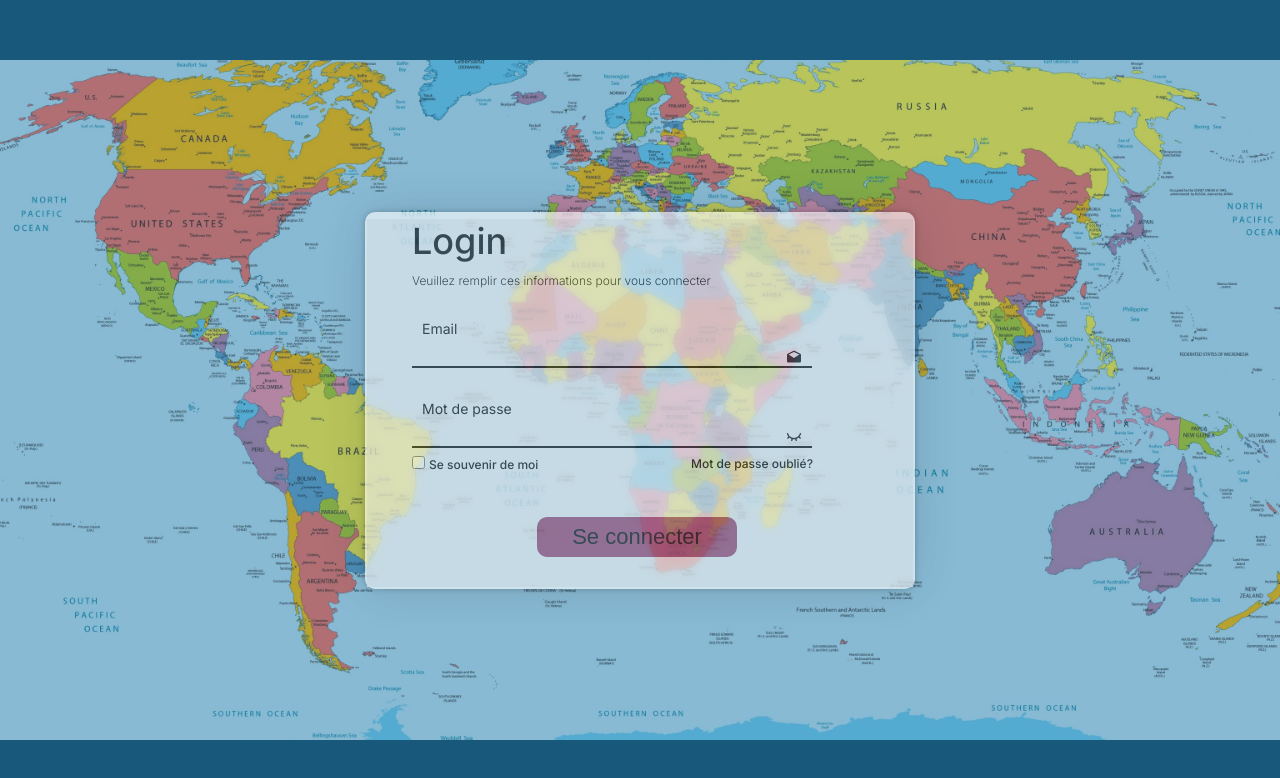
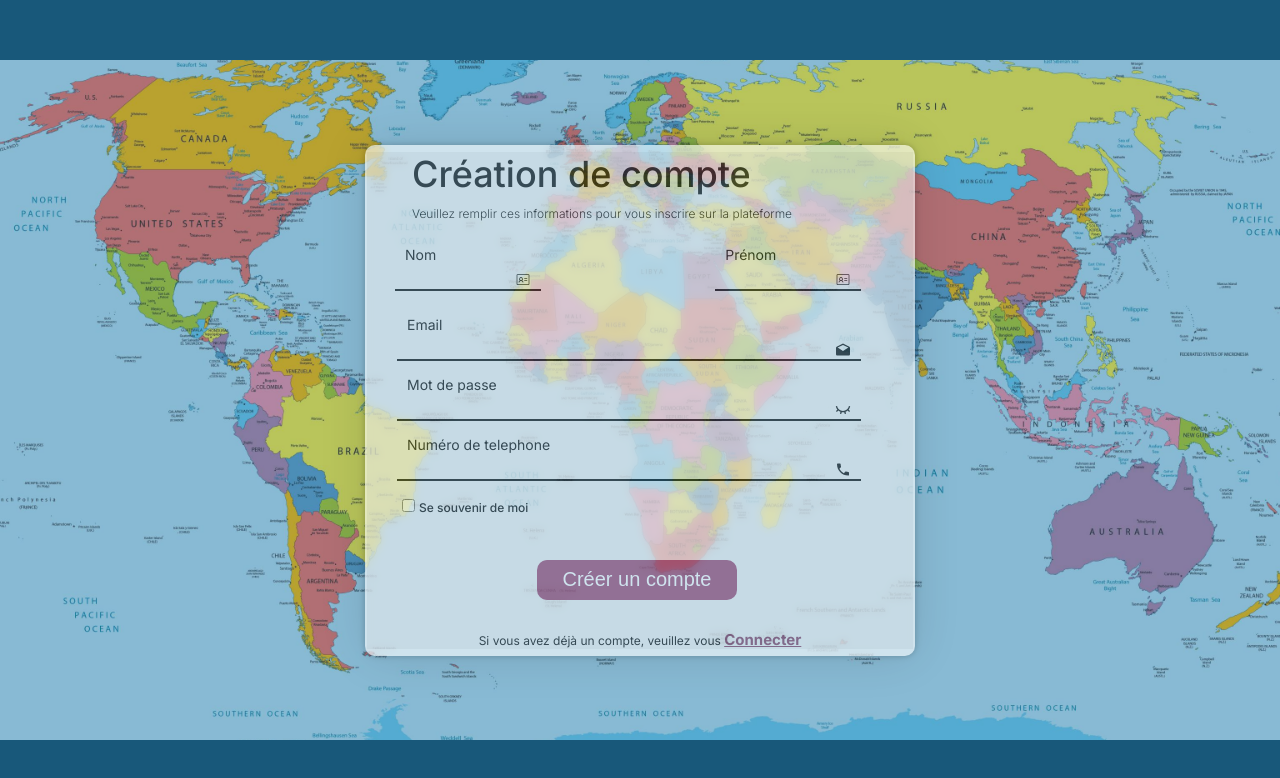
Before and after one commit to Florasika/Portail-client, a React (Create React App) app: page / in a window 1280 px wide. Shown: the top 778 px of the page. Built offline with nearby package versions, Linux system fonts and the light colour scheme.

Commit message:
inscription

```diff
--- a/src/App.js
+++ b/src/App.js
@@ -26,7 +26,7 @@ import { Routes, Route } from 'react-router-dom';
 import Login from '../src/Login/Login.jsx';
 import Search from "../src/component/Search/Search.jsx";
 import Profil from "../src/component/settingpages/profil.jsx";
-
+import SignUp from "../src/SignUp/Sign.jsx";
 
 
 
@@ -41,7 +41,8 @@ function App() {
         <Route path='/parametreAdmin' element={<Profil type="parametres" role="admin" />} />
         <Route path='/parametreUser' element={<Profil type="parametres" role="user" />} />
         <Route path='/parametreUser' element={<Profil type="parametres"/>} />
-        <Route path='/' element={<Login />} />
+        <Route path='/login' element={<Login />} />
+        <Route path='/' element={<SignUp />} />
       </Routes>
     </div>
   );
--- /dev/null
+++ b/src/SignUp/Sign.css
@@ -0,0 +1,170 @@
+@import url('https://fonts.googleapis.com/css2?family=Inter:ital,opsz,wght@0,14..32,100..900;1,14..32,100..900&display=swap');
+
+* {
+    margin: 0;
+    padding: 0;
+    box-sizing: border-box;
+}
+
+.total {
+    font-family: 'Inter', sans-serif;
+    display: flex;
+    justify-content: center;
+    align-items: center;
+    width: 100%;
+    height: 100vh;
+    background: #18587A;
+}
+
+.rectangle {
+    width: 1500px;
+    height: 680px;
+    position: fixed;
+    background: url(../component/img/carte\ du\ monde.jpg) no-repeat center/cover;
+}
+
+.rectangle2 {
+    width: 1500px;
+    height: 680px;
+    position: fixed;
+    background: #18587A;
+    opacity: 0.3;
+}
+
+.wrapper {
+    width: 550px;
+    background: #fff;
+    border: 2px solid rgba(255, 255, 255, .2);
+    opacity: 60%;
+    border-radius: 10px;
+    backdrop-filter: blur(4px);
+    box-shadow: 0 0 10px rgba(0, 0, 0, .2),
+                0 0 5px rgba(0, 0, 0, .2),
+                0 0 50px rgb(0, 0, 0, .2);
+    position: fixed;
+}
+
+.wrapper h1 {
+    font-size: 36px;
+    margin-top: 5px;
+    margin-left: 45px;
+    font-weight: 500;
+}
+
+.wrapper h4 {
+    font-size: 12px;
+    margin-top: 10px;
+    margin-left: 45px;
+    font-weight: 280;
+}
+
+.wrapper .input-row {
+    display: flex;
+    position: relative;
+    background: none;
+    justify-content: space-between;
+    margin: 30px 72px 10px -12px;
+    gap: 5px; /* Espacement entre les deux inputs */
+}
+
+.wrapper .input {
+    position: relative;
+    width: 85%;
+    height: 30px;
+    background: none;
+    margin: 30px 0 ;
+    left: 30px;
+    border-bottom: 2px solid #000;
+}
+
+.wrapper .input-row .input {
+    width: 30%; /* Réduire la largeur des inputs pour qu'ils tiennent côte à côte */
+    margin: 10px; /* Supprimer le margin vertical pour les inputs côte à côte */
+}
+
+.wrapper .input input {
+    width: 360px;
+    height: 100%;
+    background: transparent;
+    border: none;
+    color: #000;
+    font-size: 13px;
+    outline: none;
+    border-radius: 20px;
+    padding: 0 30px 0 10px;
+    margin: 0;
+}
+
+.input label {
+    position: absolute;
+    top: -15px;
+    left: 10px;
+    font-size: 14px;
+    color: #000;
+}
+
+.input .icon {
+    position: absolute;
+    right: 10px;
+    top: 5px;
+    transform: translateY(35%);
+}
+
+.wrapper .souvenir {
+    display: flex;
+    font-weight: 500;
+    justify-content: space-between;
+    font-size: 12px;
+    margin: -12px 100px 25px 35px;
+}
+
+.souvenir label input {
+    accent-color: #000;
+    margin-right: 4px;
+}
+
+.wrapper .inscrire {
+    width: 200px;
+    height: 40px;
+    border-radius: 10px;
+    border: none;
+    color: #fff;
+    background: #99406C;
+    font-size: 20px;
+    font-weight: 500;
+    cursor: pointer;
+    margin: 20px 0 30px 170px;
+}
+
+.inscrire:hover {
+    background: #7d365a;
+}
+
+.wrapper .lien{
+    text-align: center;
+    font-size: 12px;
+    margin-bottom: 5px;
+}
+
+.lien strong{
+    font-size: 15px;
+    color: #7d365a;
+    text-decoration: underline;
+}
+
+.popup {
+    margin-top: 10px;
+    padding: 10px;
+    border-radius: 5px;
+    text-align: center;
+}
+
+.success {
+    background-color: #d4edda;
+    color: #155724;
+}
+
+.error {
+    background-color: #f8d7da;
+    color: #721c24;
+}
--- /dev/null
+++ b/src/SignUp/Sign.jsx
@@ -0,0 +1,102 @@
+import React, { useState } from 'react';
+import { IoMdMailOpen } from "react-icons/io";
+import { RiEyeCloseLine } from "react-icons/ri";
+import { PiIdentificationCardLight } from "react-icons/pi";
+import { MdPhone } from "react-icons/md";
+import './Sign.css';
+
+
+const SignUp = () => {
+    const [nom, setNom] = useState(''); // Ajout du state pour le nom
+    const [prenom, setPrenom] = useState(''); // Ajout du state pour le prénom
+    const [email, setEmail] = useState('');
+    const [password, setPassword] = useState('');
+    const [number, setNumber] = useState('');
+
+    const handleSubmit = (e) => {
+        e.preventDefault(); // Empêche le rechargement de la page lors de la soumission
+        // Ici vous pouvez ajouter la logique pour traiter l'inscription
+        console.log({ nom, prenom, email, password, number });
+    };
+
+    return(
+        <div>
+             <div className="total">
+                <div className="rectangle"></div>
+                <div className="rectangle2"></div>
+                <div className="wrapper">
+                    <form onSubmit={handleSubmit}>
+                            <h1>Création de compte</h1>
+                            <h4>Veuillez remplir ces informations pour vous inscrire sur la plateforme</h4>
+
+                            <div className="input-row"> {/* Conteneur pour aligner nom et prénom sur la même ligne */}
+                                <div className="input">
+                                    <input
+                                        type="text"
+                                        required
+                                        value={nom}
+                                        onChange={(e) => setNom(e.target.value)}
+                                    />
+                                    <label>Nom</label>
+                                    <PiIdentificationCardLight className='icon' />
+                                </div>
+
+                                <div className="input">
+                                    <input
+                                        type="text"
+                                        required
+                                        value={prenom}
+                                        onChange={(e) => setPrenom(e.target.value)}
+                                    />
+                                    <label>Prénom</label>
+                                    <PiIdentificationCardLight className='icon' />
+                                </div>
+                            </div>
+
+                            <div className="input">
+                                <input
+                                    type="email"
+                                    required
+                                    value={email}
+                                    onChange={(e) => setEmail(e.target.value)}
+                                />
+                                <label>Email</label>
+                                <IoMdMailOpen className='icon' />
+                            </div>
+                            <div className="input">
+                                <input
+                                    type="password"
+                                    required
+                                    value={password}
+                                    onChange={(e) => setPassword(e.target.value)}
+                                />
+                                <label>Mot de passe</label>
+                            <RiEyeCloseLine className='icon' />
+                            </div>
+
+                            <div className="input">
+                                <input
+                                    type="text"
+                                    required
+                                    value={number}
+                                    onChange={(e) => setNumber(e.target.value)}
+                                />
+                                <label>Numéro de telephone</label>
+                                <MdPhone  className='icon' />
+                            </div>
+
+                            <div className="souvenir">
+                                <label> <input type="checkbox" />Se souvenir de moi</label>
+                            </div>
+
+                            <button type="submit" className='inscrire'>Créer un compte</button>
+                            <p className='lien'>Si vous avez déjà un compte, veuillez vous <strong>Connecter</strong></p>
+                    </form>
+                </div>
+            </div>
+
+        </div>
+    )
+}
+
+export default SignUp;
--- a/src/component/Search/Search.jsx
+++ b/src/component/Search/Search.jsx
@@ -25,7 +25,7 @@ function Search({ type }) {
     const [isUserPopupOpen, setIsUserPopupOpen] = useState(false);
 
     {/*const role = localStorage.getItem('role');*/}
-    const [role, setRole] = useState('admin');
+    const [role, setRole] = useState('user');
 
     const [formData, setFormData] = useState({
         lieuTransport: '',
```
